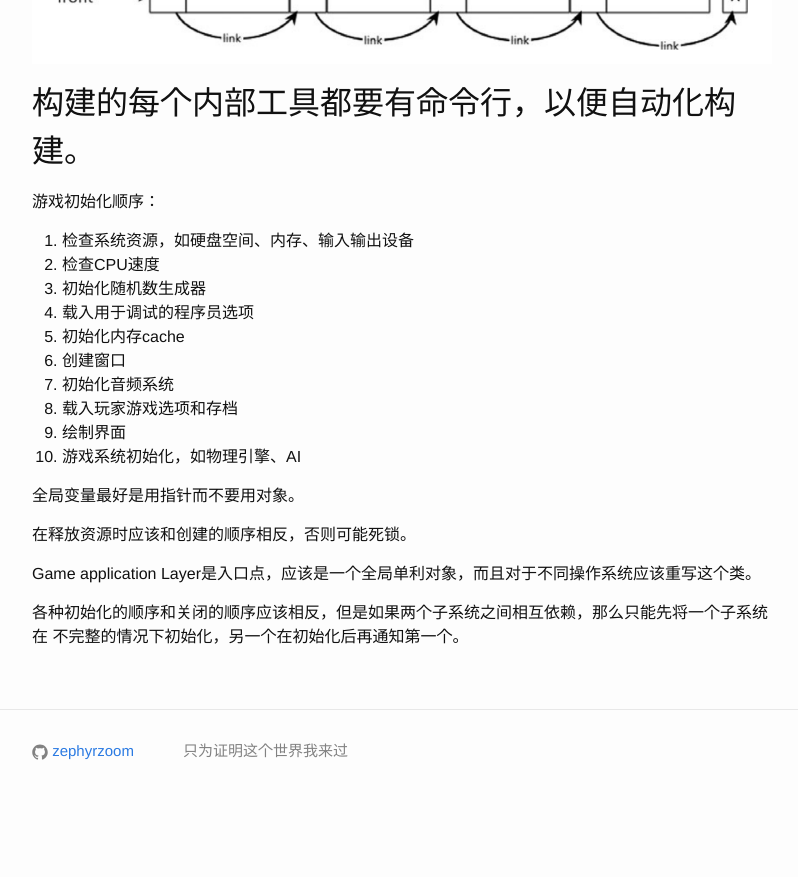
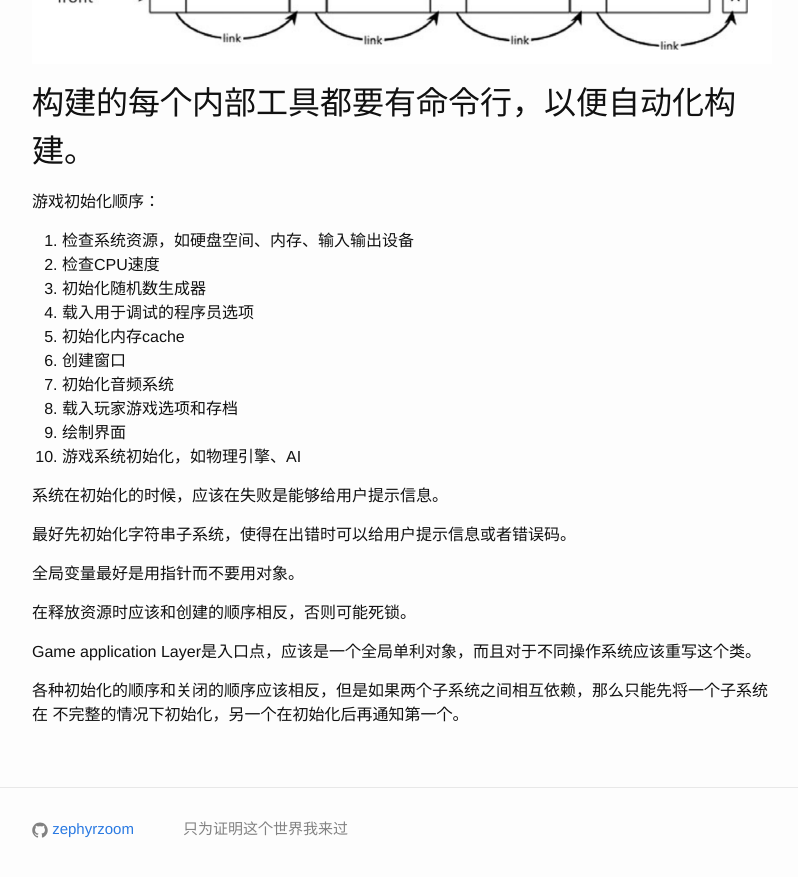
Before and after one commit to zephyrzoom/zephyrzoom.github.io, a Jekyll site: the page built from _posts/2017-09-09-game-coding.md, in a window 1280 px wide and 900 px high, scrolled down 2865 px. Shown: the top 877 px of the window, without its empty margins (238-1036 px from the left). Built offline with Jekyll 4.4.1, drawn with Linux system fonts in a browser that asks for light colours; comment, search, counter and statistics services are not loaded; before the commit the page ends 3687 px from its top, so only the background shows below that.

Commit message:
update game

```diff
--- a/_posts/2017-09-09-game-coding.md
+++ b/_posts/2017-09-09-game-coding.md
@@ -75,6 +75,10 @@ date: 2017-09-09 14:54:00 +0800
 9. 绘制界面
 10. 游戏系统初始化，如物理引擎、AI
 
+系统在初始化的时候，应该在失败是能够给用户提示信息。
+
+最好先初始化字符串子系统，使得在出错时可以给用户提示信息或者错误码。
+
 全局变量最好是用指针而不要用对象。
 
 在释放资源时应该和创建的顺序相反，否则可能死锁。
```
